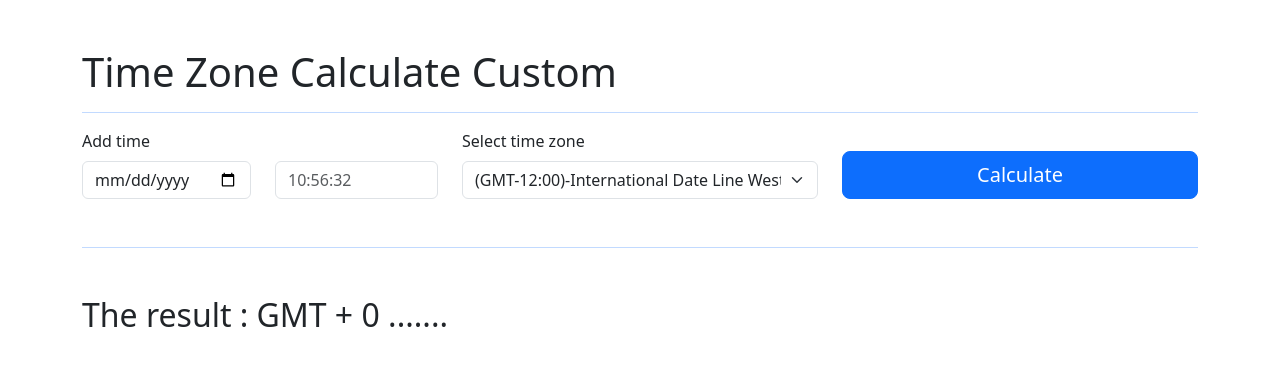
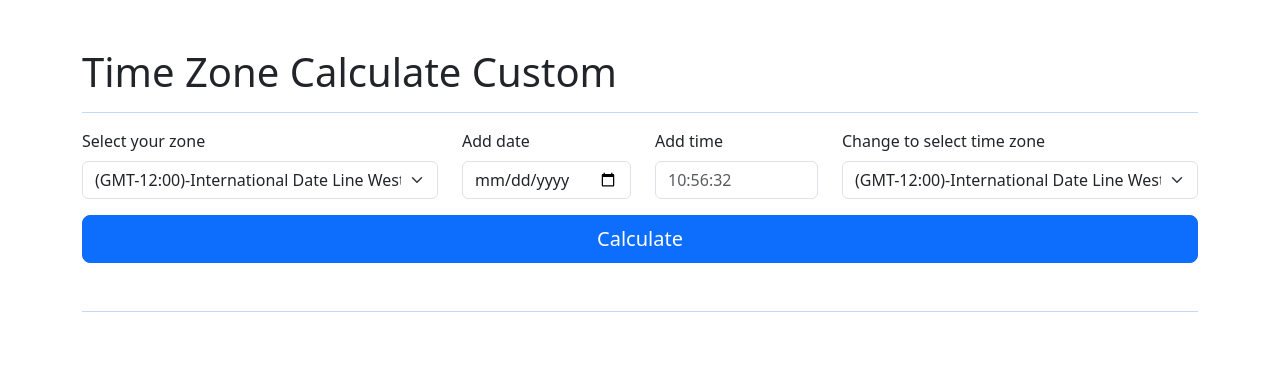
Before and after one commit to kaungkhantzawdev/js-custom-change-timezone-utc, a plain HTML site: page index.html in a window 1280 px wide. Drawn offline with nearby package versions, Linux system fonts and the light colour scheme.

Commit message:
add more

```diff
--- a/app.js
+++ b/app.js
@@ -1,15 +1,19 @@
 import timeZones from "./timeZone.js";
 
 const selectTimezone = document.getElementById('selectTimezone');
+const selectUTimezone = document.getElementById('selectUTimezone');
 const inputTime = document.getElementById('time');
 const inputDate = document.getElementById('date');
 const result = document.getElementById('result');
 const calBtn = document.getElementById('cal');
 
-/** time zone ui loop */
+/** time zone loop */
 for (const tz of timeZones) {
     let tzGMT = tz.name.split('');
     selectTimezone.innerHTML += `
+        <option value="${tz.gmt}">${tz.name}</option>
+    `
+    selectUTimezone.innerHTML += `
         <option value="${tz.gmt}">${tz.name}</option>
     `
 }
@@ -20,6 +24,7 @@ calBtn.addEventListener('click', (e) => {
 
     let time = inputTime.value;
     let selectedTimezone = selectTimezone.value;
+    let selectedUTimezone = selectUTimezone.value;
     let date = inputDate.value;
 
     if( time.length <= 0 || date.length <= 0 ) {
@@ -28,25 +33,31 @@ calBtn.addEventListener('click', (e) => {
 
     console.log(date, time, selectedTimezone)
 
-    // const exactDate = '2023-06-21 15:27:34';
+    /** const exactDate = '2023-06-21 15:27:34'; */
 
     const exactDate = time.trim()+' '+ date.trim();
     const d = new Date(exactDate);
 
-    /** current date-time to utc timestamp GMT+0 */
-    d.setMinutes(d.getMinutes() + d.getTimezoneOffset())
+    /**
+     * current date-time to utc timestamp GMT+0
+     *
+     * input miues ( - ) because of new Date().getTimezoneOffset(), that's is opposite singn.
+     */
+    let yourTimez = - ( selectedUTimezone.trim() * 60 );
+    d.setMinutes(d.getMinutes() + yourTimez )
     console.log("UTC : "+d.toLocaleString())
 
     /** change to selected timezone */
     let timez = selectedTimezone.trim() * 60;
     d.setMinutes(d.getMinutes() + timez)
+    console.log(timez, yourTimez)
 
     let timeGMT;
     for (const tz of timeZones) {
         if(tz.gmt == selectedTimezone ) {
             timeGMT = tz.name;
             console.log( timeGMT+" :" + d.toLocaleString())
-            result.innerHTML = timeGMT+" :" + d.toLocaleString();
+            result.innerHTML += '<h3 class="border border-color-light rounded p-3"> The result is ' + `<i>${ timeGMT }</i>` + ' - ' + `<mark class="bg-warning">${d.toLocaleString()}</mark> </h3>`;
         }
     }
 
--- a/index.html
+++ b/index.html
@@ -18,37 +18,39 @@
                 </div>
                 <div class="col-12">
                     <div class="row align-items-end">
+                        <div class="my-3 my-lg-0 col-lg-4">
+                            <label for="selectTimezone" class="form-label">Select your zone</label>
+                            <select class="form-select" id="selectUTimezone" aria-label="Default select example">
+                            </select>
+                        </div>
                         <div class="col-12 col-lg-4">
                             <div class="row">
-                                <div class="col-12">
-                                    <label for="time" class="form-label">Add time</label>
-                                </div>
                                 <div class="col">
+                                    <label for="" class="form-label">Add date</label>
                                     <input type="date" class="form-control" id="date">
                                 </div>
                                 <div class="col">
+                                    <label for="" class="form-label">Add time</label>
                                     <input type="text" class="form-control" id="time" placeholder="10:56:32">
                                 </div>
                             </div>
                         </div>
                          <div class="my-3 my-lg-0 col-lg-4">
-                            <label for="selectTimezone" class="form-label">Select time zone</label>
+                            <label for="selectTimezone" class="form-label">Change to select time zone</label>
                             <select class="form-select" id="selectTimezone" aria-label="Default select example">
-
                             </select>
                         </div>
-                        <div class="col-12 col-lg-4">
-                            <button class="btn btn-primary btn-lg w-100" id="cal">Calculate</button>
-                        </div>
                     </div>
+                </div>
+                <div class="col-12 mt-3">
+                    <button class="btn btn-primary btn-lg w-100" id="cal">Calculate</button>
                 </div>
                 <div class="col-12">
                     <hr class="text-primary my-5">
                     <div class="d-flex align-items-center">
-                        <h2 class="me-2">The result :</h2>
-                        <h2 id="result">
-                            GMT + 0 .......
-                        </h2>
+                        <div id="result">
+
+                        </div>
                     </div>
                 </div>
             </div>
```
